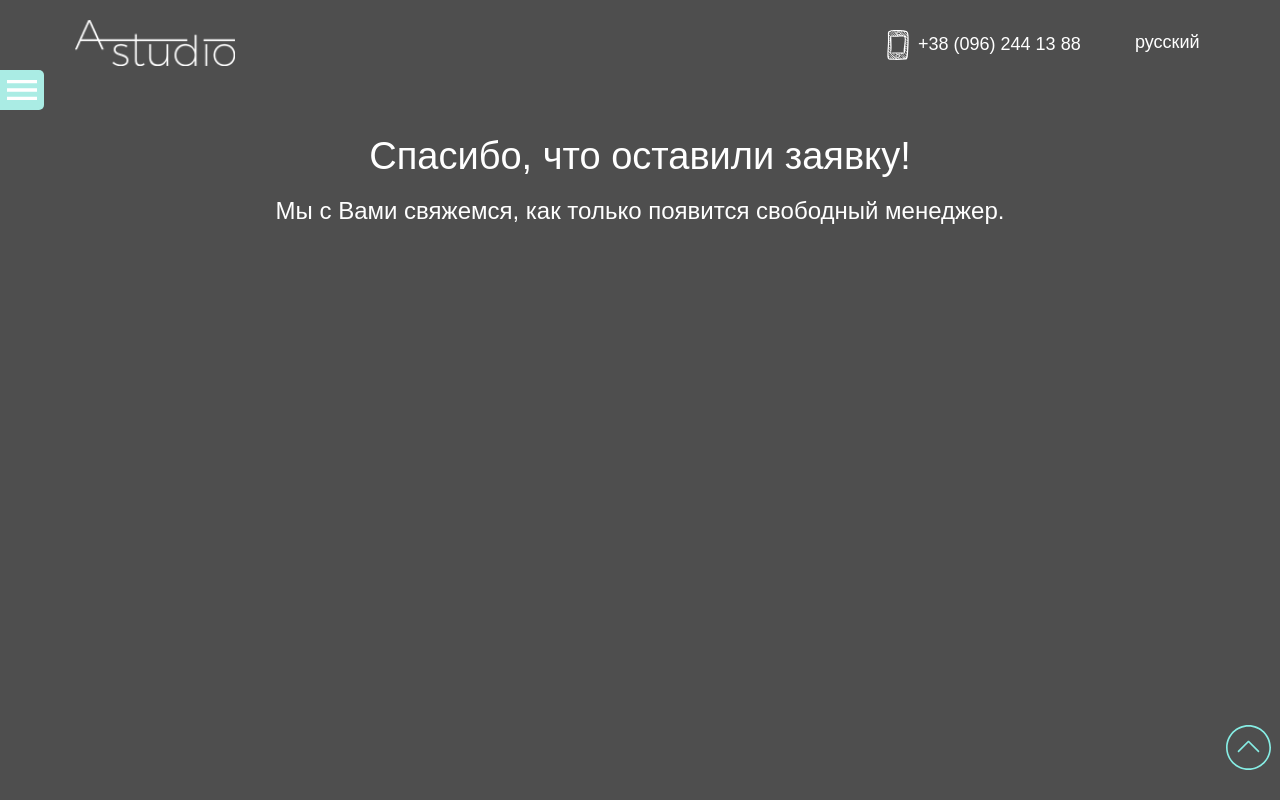
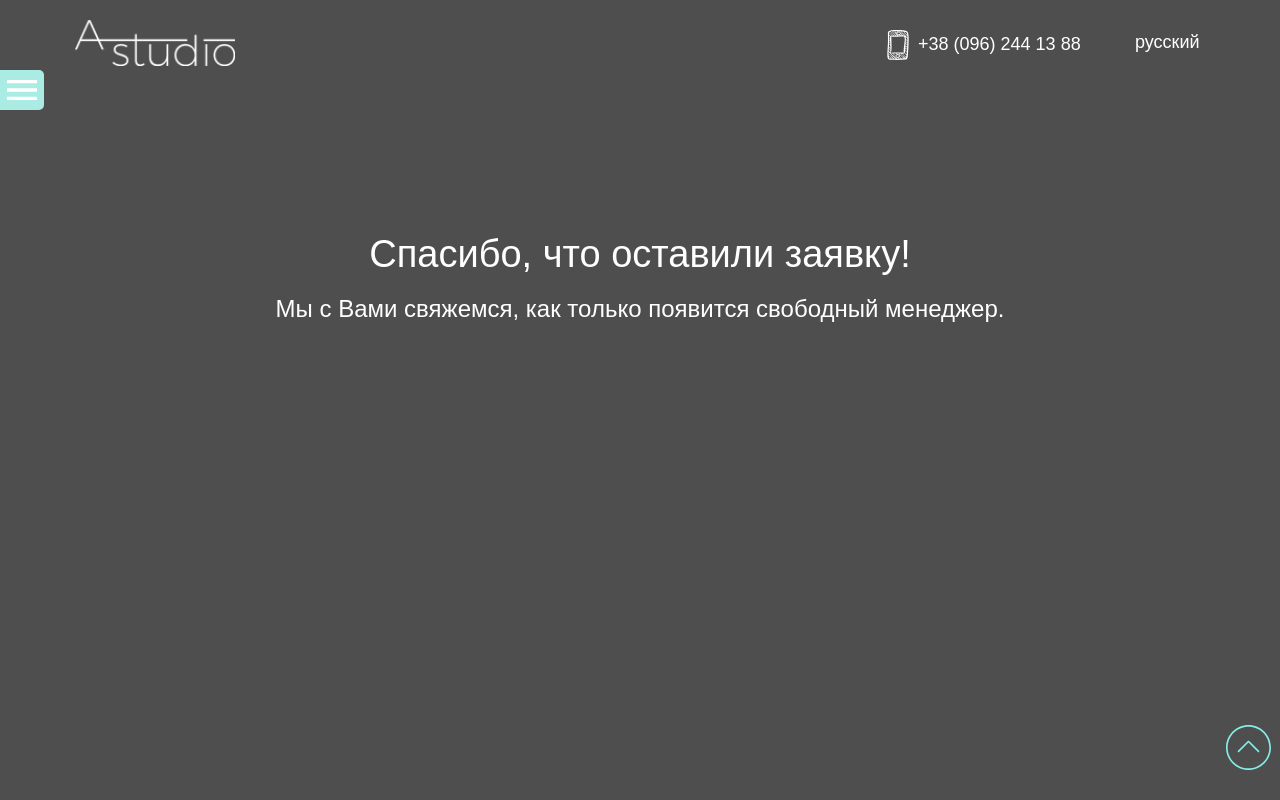
Before and after one commit to vprykhodko/website_main, a PHP site: page /contactForm.php in a window 1280 px wide. Run offline with PHP 8.4, Linux system fonts and the light colour scheme; data that the repository does not hold is empty; some libraries are stand-ins or nearby versions.

Commit message:
fix html

```diff
--- a/contactForm.php
+++ b/contactForm.php
@@ -101,7 +101,7 @@ mail('astudio@web-site.kiev.ua', 'Письмо с web-site.kiev.ua',
 
             <div id="toggle_nav" onclick="showNav();"><img src="img/menu-button.svg" alt=""></div>
         </ul>
-        <div align="center" style="color: white; padding-top: 5em">
+        <div align="center" style="color: white; padding-top: 12em">
             <h2>Спасибо, что оставили заявку!</h2>
             <h3>Мы с Вами свяжемся, как только появится свободный менеджер.</h3>
         </div>
```
